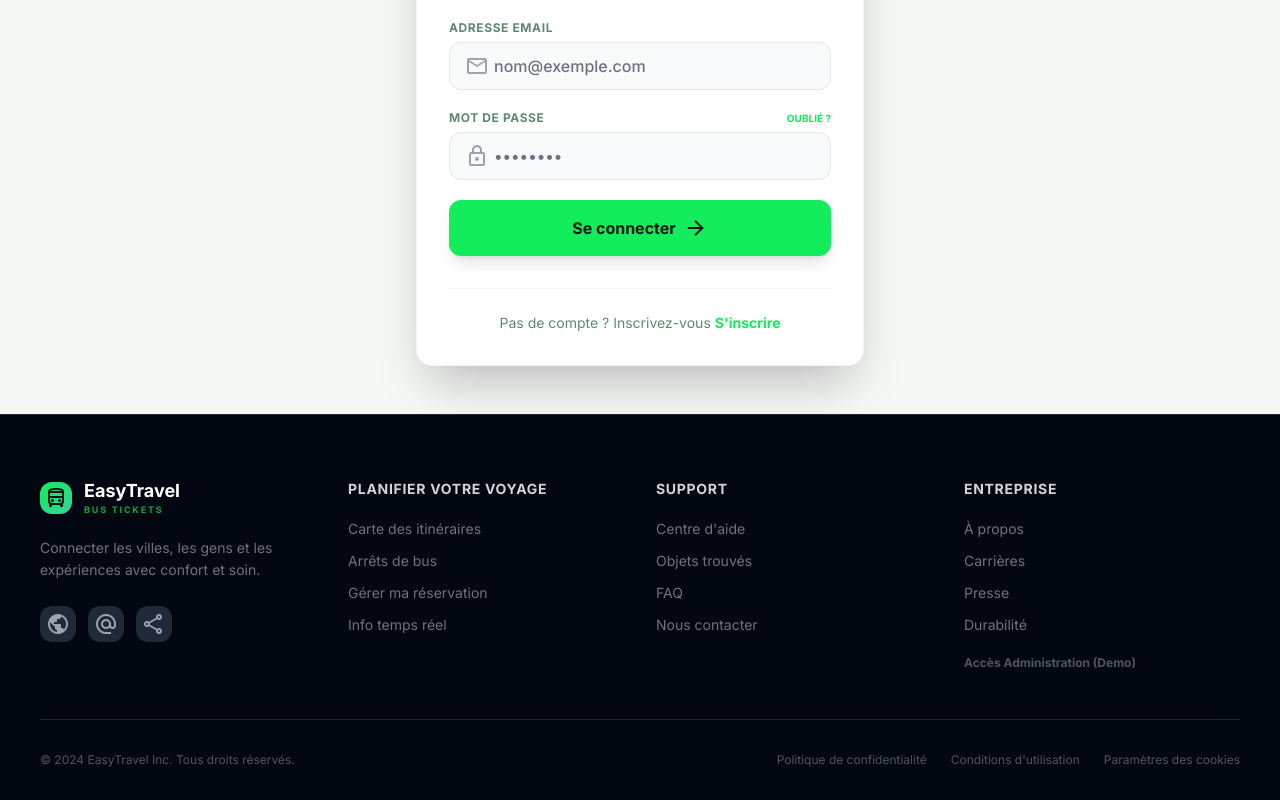
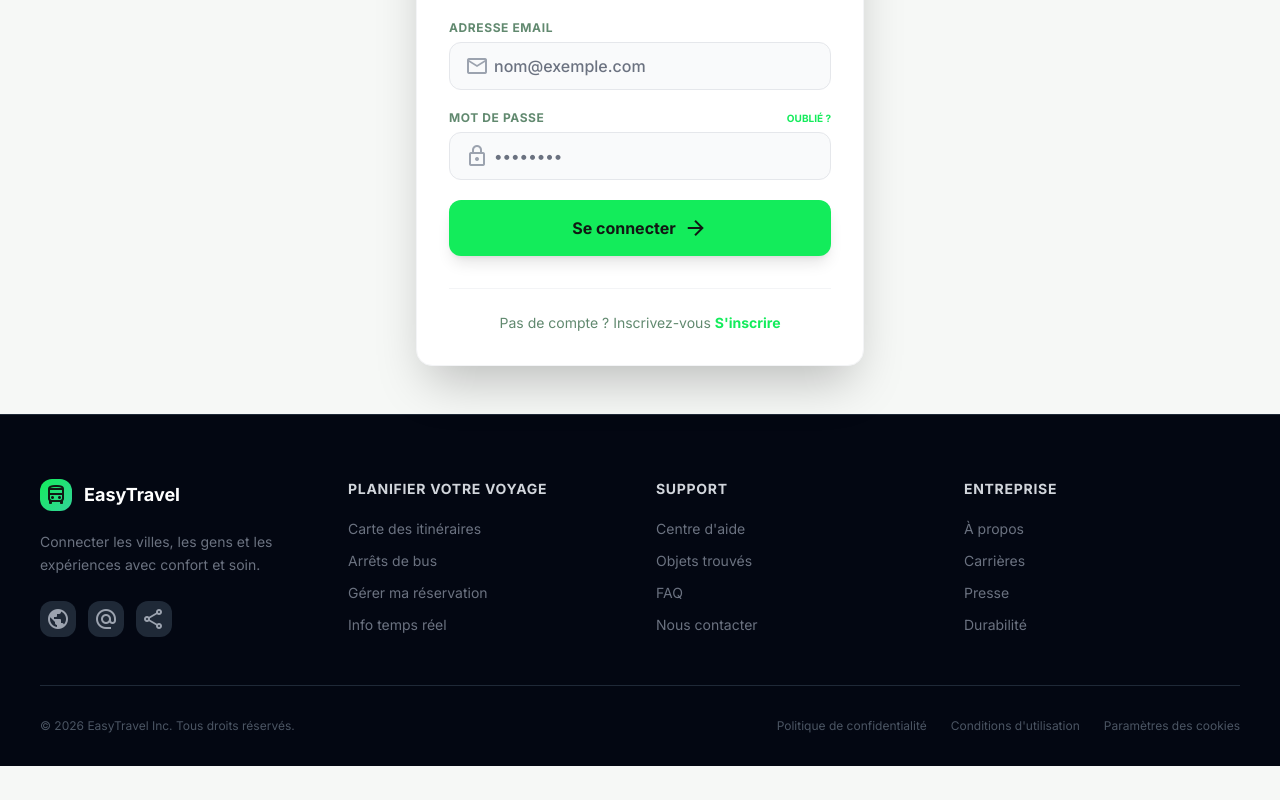
Before and after one commit to ludagg/CAMBUS2, a Next.js app: page /login in a window 1280 px wide. Shown: the part 302-1102 px from the top of the page. After the commit the page ends 1068 px from the top, so only its background shows below. Built offline with nearby package versions, Linux system fonts and the light colour scheme; no server answers.

Commit message:
Update Footer.tsx

```diff
--- a/components/Footer.tsx
+++ b/components/Footer.tsx
@@ -31,7 +31,7 @@ const Footer: React.FC = () => {
             </div>
             <div>
               <span className="font-black text-lg text-white leading-none">EasyTravel</span>
-              <div className="text-[9px] font-bold text-primary/70 uppercase tracking-[0.2em]">Bus Tickets</div>
+              <div className="text-[9px] font-bold text-primary/70 uppercase tracking-[0.2em]"></div>
             </div>
           </div>
           <p className="text-sm text-gray-500 mb-6 leading-relaxed">
@@ -77,13 +77,12 @@ const Footer: React.FC = () => {
             <li><a href="#" className="hover:text-primary transition-colors">{t('footer.link.careers')}</a></li>
             <li><a href="#" className="hover:text-primary transition-colors">{t('footer.link.press')}</a></li>
             <li><a href="#" className="hover:text-primary transition-colors">{t('footer.link.sustainability')}</a></li>
-            <li><a href="#" onClick={handleAdminAccess} className="hover:text-primary transition-colors font-bold text-xs mt-5 block text-gray-600">Accès Administration (Demo)</a></li>
           </ul>
         </div>
       </div>
 
       <div className="max-w-7xl mx-auto pt-8 border-t border-gray-800 flex flex-col md:flex-row justify-between items-center gap-4 text-xs text-gray-600">
-        <p>&copy; 2024 {t('footer.rights')}</p>
+        <p>&copy; 2026 {t('footer.rights')}</p>
         <div className="flex gap-6">
           <a href="#" className="hover:text-gray-300 transition-colors">{t('footer.privacy')}</a>
           <a href="#" className="hover:text-gray-300 transition-colors">{t('footer.terms')}</a>
```
